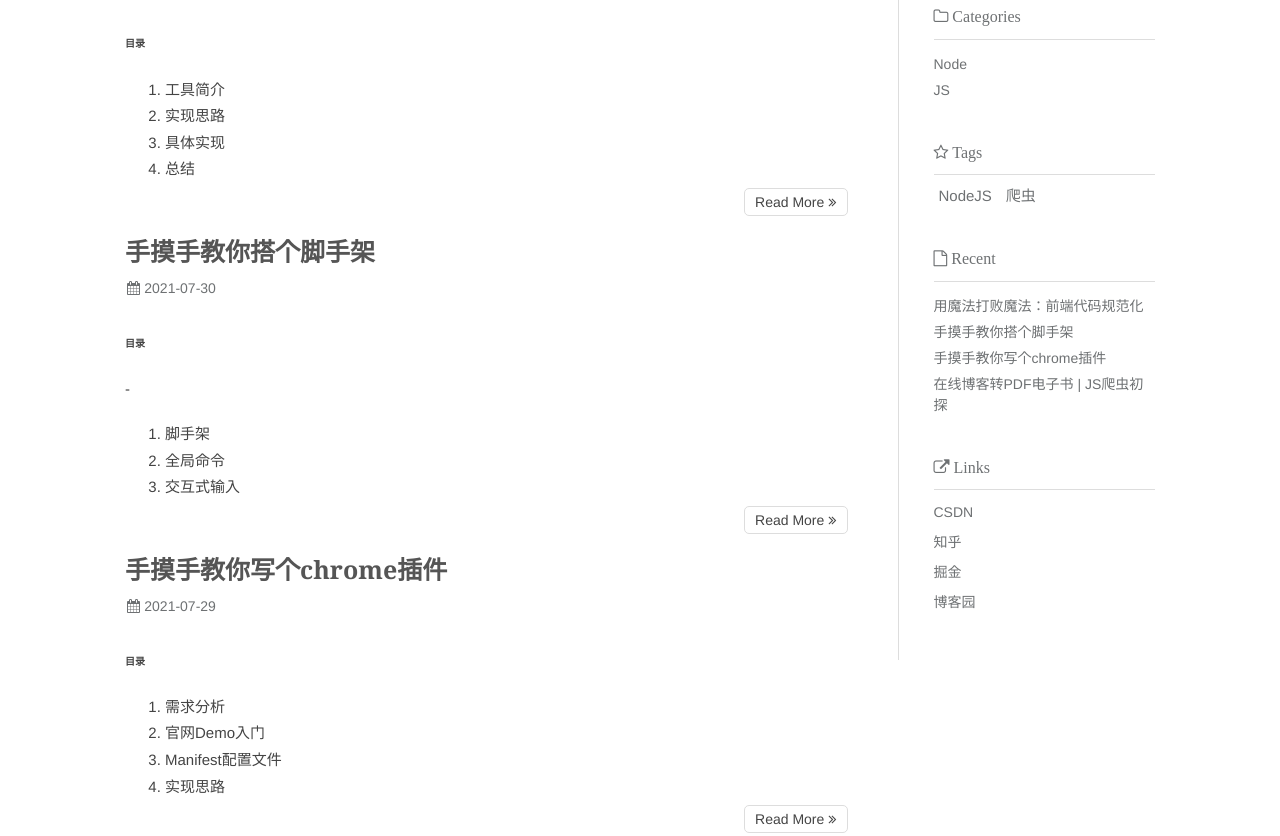
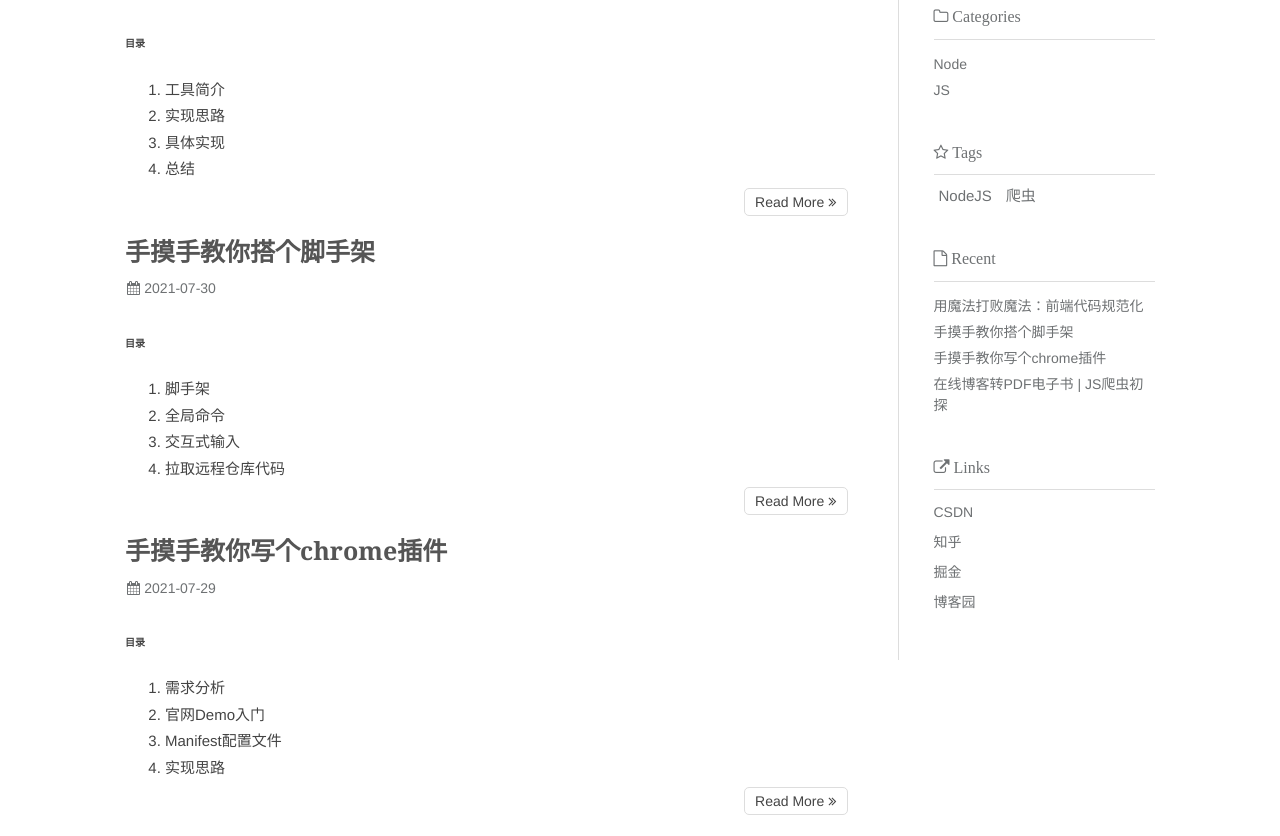
Before and after one commit to youzouzou/youzouzou.github.io, a plain HTML site: page index.html in a window 1280 px wide. Shown: the part 267-1103 px from the top of the page. Drawn offline with nearby package versions, Linux system fonts and the light colour scheme.

Commit message:
Site updated: 2021-07-30 15:22:46

```diff
--- a/index.html
+++ b/index.html
@@ -2,11 +2,11 @@
 <li>工具简介</li>
 <li>实现思路</li>
 <li>具体实现</li>
-<li>总结</li></div><p class="readmore"><a href="/2021/07/30/%E7%94%A8%E9%AD%94%E6%B3%95%E6%89%93%E8%B4%A5%E9%AD%94%E6%B3%95%EF%BC%9A%E5%89%8D%E7%AB%AF%E4%BB%A3%E7%A0%81%E8%A7%84%E8%8C%83%E5%8C%96/">Read More</a></p></div><div class="post"><h1 class="post-title"><a href="/2021/07/30/%E6%89%8B%E6%91%B8%E6%89%8B%E6%95%99%E4%BD%A0%E6%90%AD%E4%B8%AA%E8%84%9A%E6%89%8B%E6%9E%B6/">手摸手教你搭个脚手架</a></h1><div class="post-meta">2021-07-30</div><div class="post-content"><h6 id="目录"><a href="#目录" class="headerlink" title="目录"></a>目录</h6><p>-</p>
-<ol>
+<li>总结</li></div><p class="readmore"><a href="/2021/07/30/%E7%94%A8%E9%AD%94%E6%B3%95%E6%89%93%E8%B4%A5%E9%AD%94%E6%B3%95%EF%BC%9A%E5%89%8D%E7%AB%AF%E4%BB%A3%E7%A0%81%E8%A7%84%E8%8C%83%E5%8C%96/">Read More</a></p></div><div class="post"><h1 class="post-title"><a href="/2021/07/30/%E6%89%8B%E6%91%B8%E6%89%8B%E6%95%99%E4%BD%A0%E6%90%AD%E4%B8%AA%E8%84%9A%E6%89%8B%E6%9E%B6/">手摸手教你搭个脚手架</a></h1><div class="post-meta">2021-07-30</div><div class="post-content"><h6 id="目录"><a href="#目录" class="headerlink" title="目录"></a>目录</h6><ol>
 <li>脚手架</li>
 <li>全局命令</li>
-<li>交互式输入</li></div><p class="readmore"><a href="/2021/07/30/%E6%89%8B%E6%91%B8%E6%89%8B%E6%95%99%E4%BD%A0%E6%90%AD%E4%B8%AA%E8%84%9A%E6%89%8B%E6%9E%B6/">Read More</a></p></div><div class="post"><h1 class="post-title"><a href="/2021/07/29/%E6%89%8B%E6%91%B8%E6%89%8B%E6%95%99%E4%BD%A0%E5%86%99%E4%B8%AAchrome%E6%8F%92%E4%BB%B6/">手摸手教你写个chrome插件</a></h1><div class="post-meta">2021-07-29</div><div class="post-content"><h6 id="目录"><a href="#目录" class="headerlink" title="目录"></a>目录</h6><ol>
+<li>交互式输入</li>
+<li>拉取远程仓库代码</li></div><p class="readmore"><a href="/2021/07/30/%E6%89%8B%E6%91%B8%E6%89%8B%E6%95%99%E4%BD%A0%E6%90%AD%E4%B8%AA%E8%84%9A%E6%89%8B%E6%9E%B6/">Read More</a></p></div><div class="post"><h1 class="post-title"><a href="/2021/07/29/%E6%89%8B%E6%91%B8%E6%89%8B%E6%95%99%E4%BD%A0%E5%86%99%E4%B8%AAchrome%E6%8F%92%E4%BB%B6/">手摸手教你写个chrome插件</a></h1><div class="post-meta">2021-07-29</div><div class="post-content"><h6 id="目录"><a href="#目录" class="headerlink" title="目录"></a>目录</h6><ol>
 <li>需求分析</li>
 <li>官网Demo入门</li>
 <li>Manifest配置文件</li>
```
Also changed, not shown: 2021/07/30/手摸手教你搭个脚手架/index.html (+1 -2 lines).
